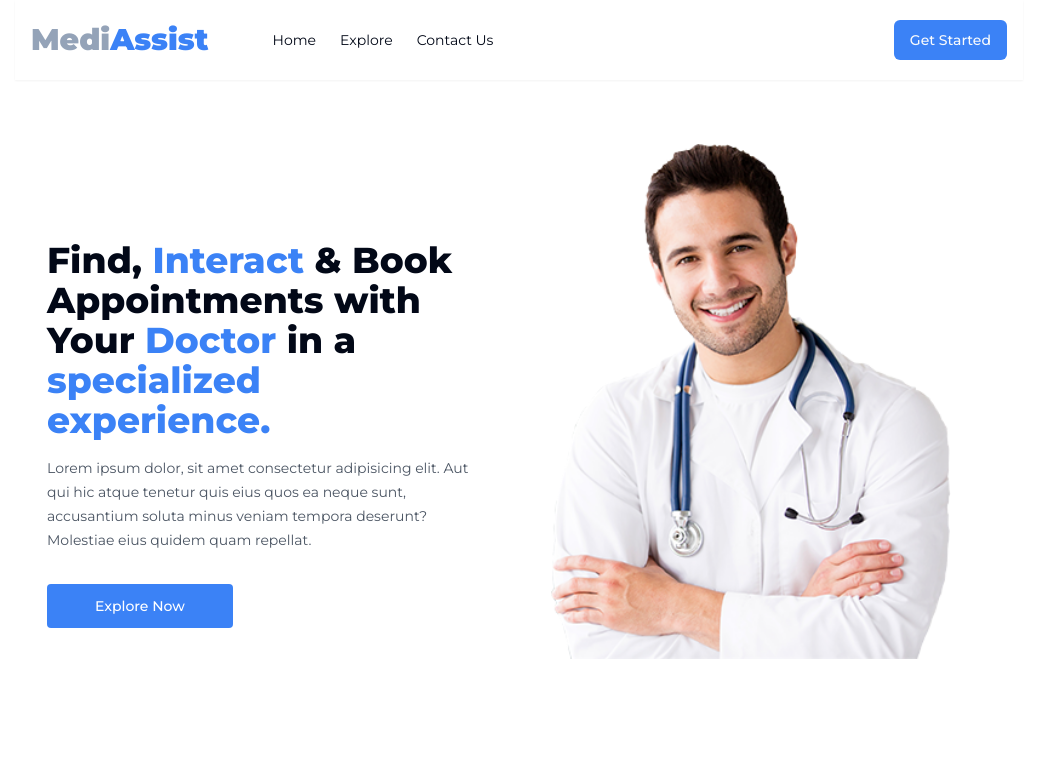
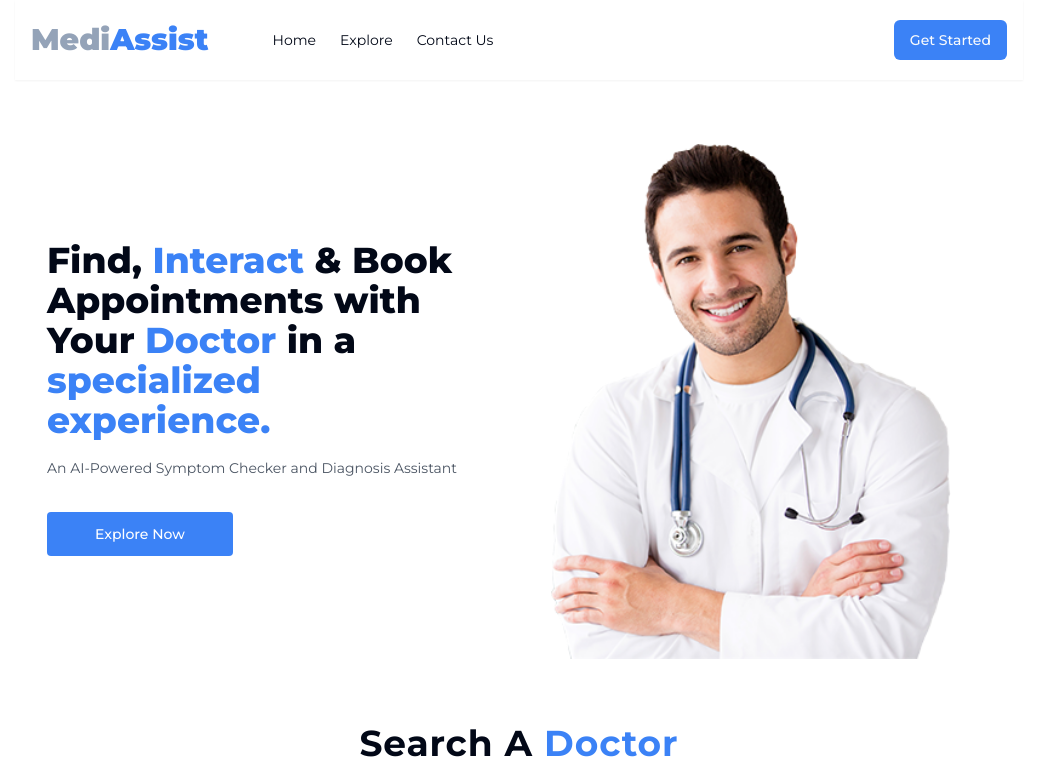
Before and after one commit to emmanueldavidson96/MediAssist, a Next.js app: page / in a window 1280 px wide. Shown: the top 783 px of the page, without its empty margins (121-1159 px from the left). Built offline with nearby package versions, Linux system fonts and the light colour scheme.

Commit message:
Our theme

```diff
--- a/app/_components/Banner.tsx
+++ b/app/_components/Banner.tsx
@@ -20,9 +20,7 @@ export default function Banner() {
                 <h2 className="text-4xl font-extrabold sm:text-4xl">Find, <span className='text-blue-500'>Interact</span> & Book Appointments with Your <span className='text-blue-500'>Doctor</span> in a <span className='text-blue-500'>specialized experience.</span></h2>
 
                 <p className="mt-4 text-gray-600 text-sm leading-6">
-                    Lorem ipsum dolor, sit amet consectetur adipisicing elit. Aut qui hic atque tenetur quis
-                    eius quos ea neque sunt, accusantium soluta minus veniam tempora deserunt? Molestiae eius
-                    quidem quam repellat.
+                    An AI-Powered Symptom Checker and Diagnosis Assistant
                 </p>
 
                 <a
```
